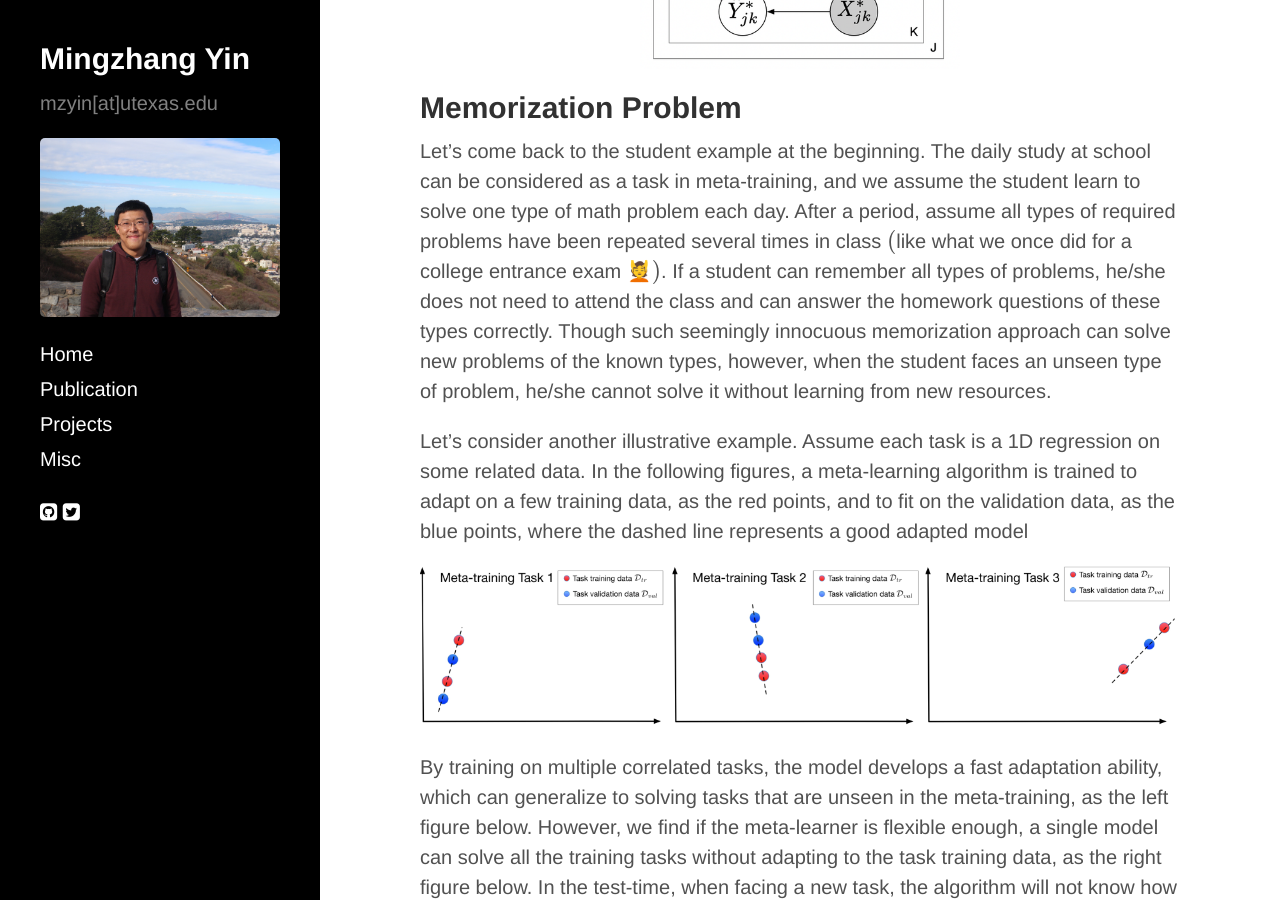
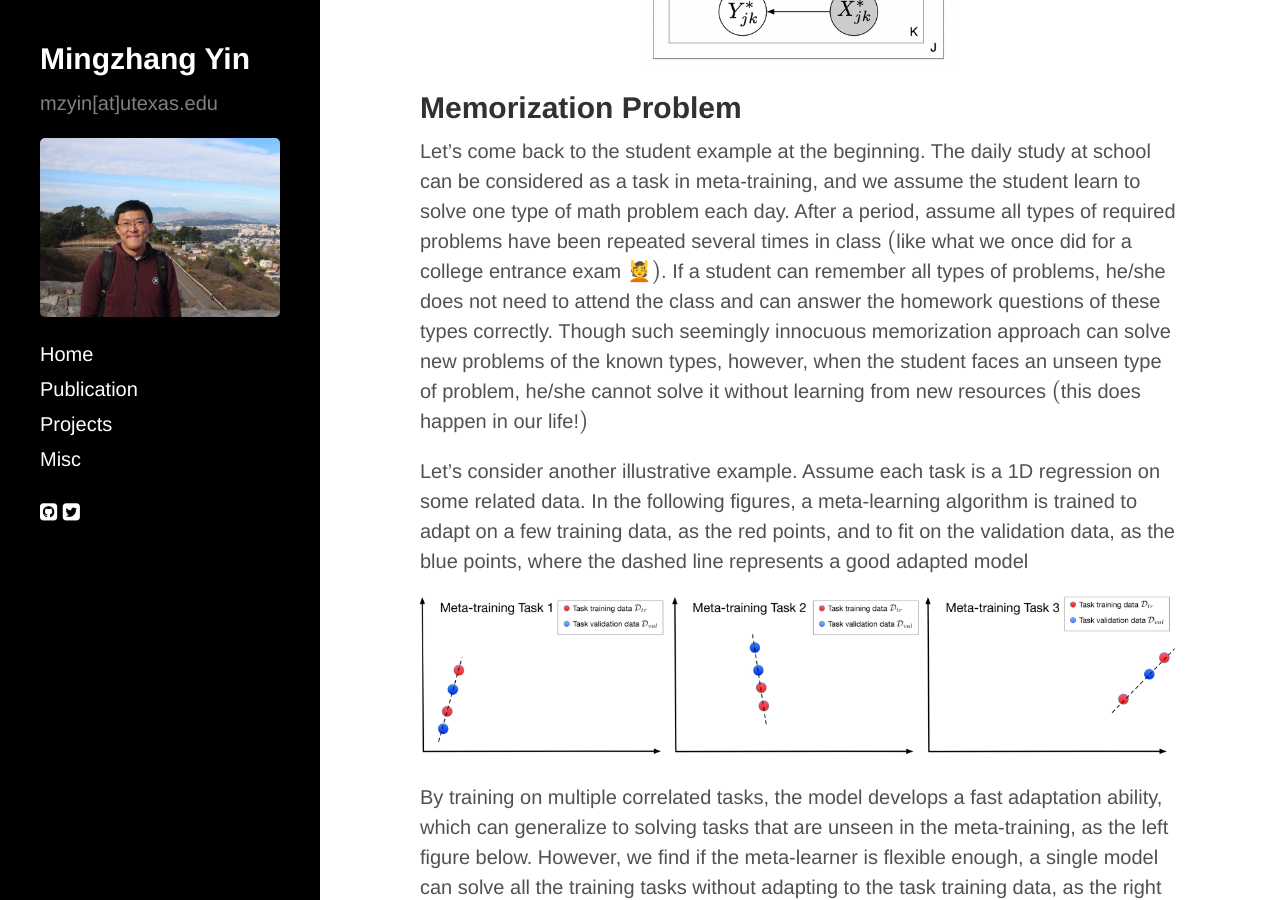
Before and after one commit to mingzhang-yin/mingzhang-yin.github.io, a Jekyll site: the page built from _posts/2020-04-10-Meta-learning-without-Memorization.md, in a window 1280 px wide and 900 px high, scrolled down 1086 px. Built offline with Jekyll 4.4.1, drawn with Linux system fonts in a browser that asks for light colours; nearby versions of some CDN libraries; formulas are drawn with MathJax 3.

Commit message:
Update 2020-04-10-Meta-learning-without-Memorization.md

```diff
--- a/_posts/2020-04-10-Meta-learning-without-Memorization.md
+++ b/_posts/2020-04-10-Meta-learning-without-Memorization.md
@@ -21,7 +21,7 @@
 </center>
 
 ## Memorization Problem
-Let's come back to the student example at the beginning. The daily study at school can be considered as a task in meta-training, and we assume the student learn to solve one type of math problem each day. After a period, assume all types of required problems have been repeated several times in class $($like what we once did for a college entrance exam 💆$)$. If a student can remember all types of problems, he/she does not need to attend the class and can answer the homework questions of these types correctly. Though such seemingly innocuous memorization approach can solve new problems of the known types, however, when the student faces an unseen type of problem, he/she cannot solve it without learning from new resources.
+Let's come back to the student example at the beginning. The daily study at school can be considered as a task in meta-training, and we assume the student learn to solve one type of math problem each day. After a period, assume all types of required problems have been repeated several times in class $($like what we once did for a college entrance exam 💆$)$. If a student can remember all types of problems, he/she does not need to attend the class and can answer the homework questions of these types correctly. Though such seemingly innocuous memorization approach can solve new problems of the known types, however, when the student faces an unseen type of problem, he/she cannot solve it without learning from new resources $($this does happen in our life!$)$
 
 Let's consider another illustrative example.  Assume each task is a 1D regression on some related data. In the following figures, a meta-learning algorithm is trained to adapt on a few training data, as the red points, and to fit on the validation data, as the blue points, where the dashed line represents a good adapted model
 
```
